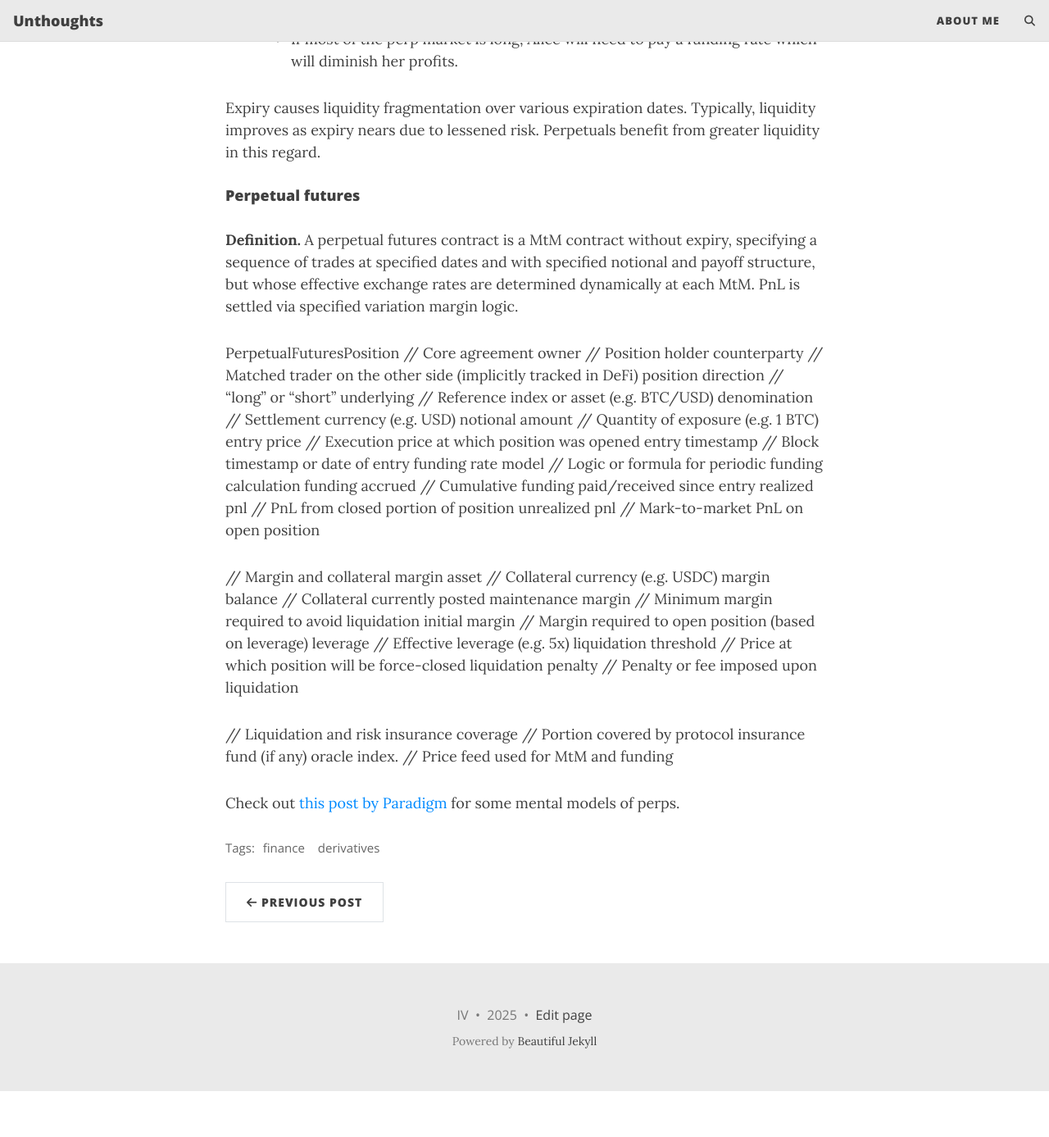
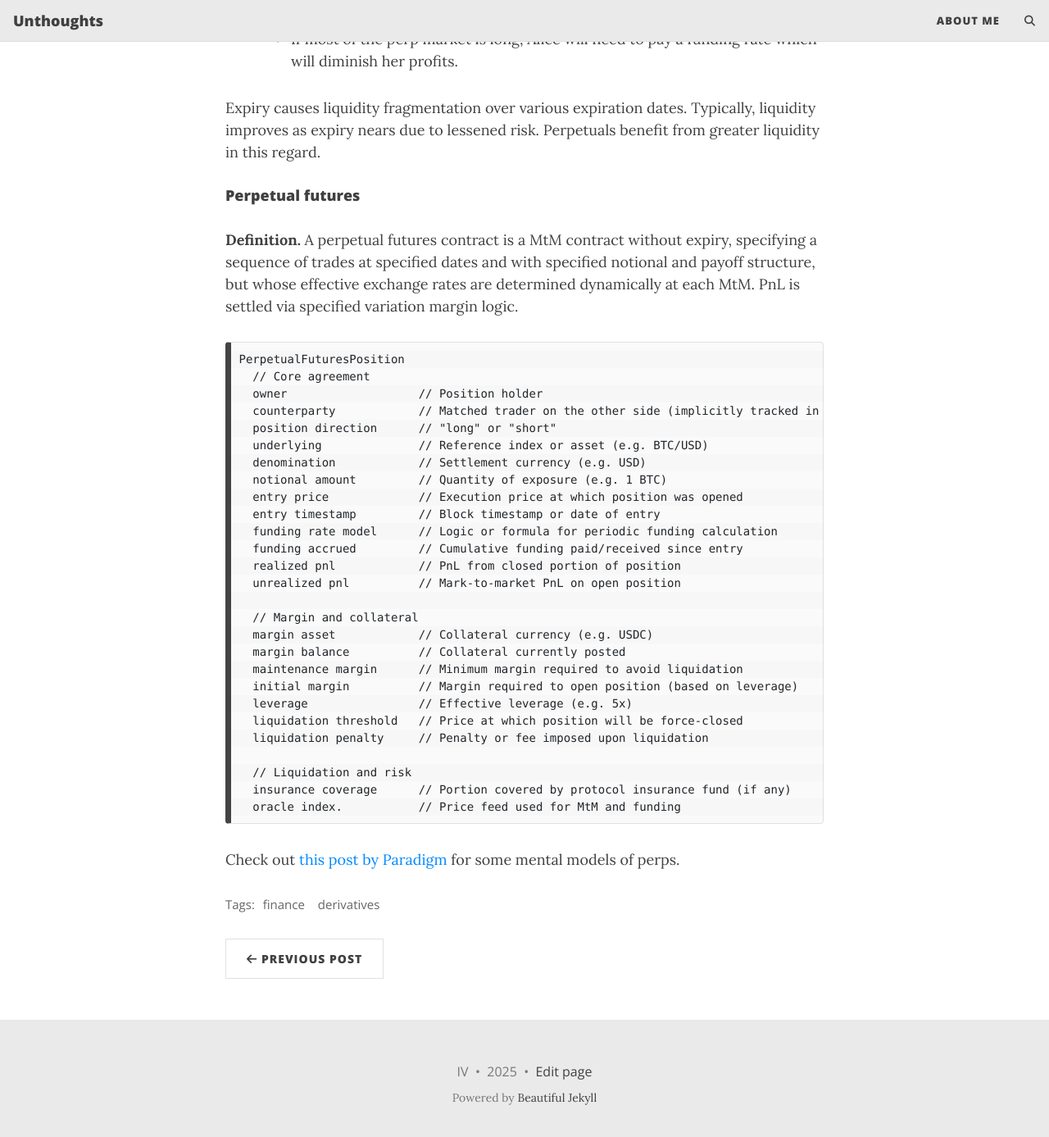
Before and after one commit to unthoughts/unthoughts.github.io, a Jekyll site: the page built from _posts/2025-07-26-blurb-on-derivatives.md, in a window 1280 px wide and 1400 px high, scrolled down 9580 px. Shown: the top 1387 px of the window at 82% size. Built offline with Jekyll 4.4.1, drawn with Linux system fonts in a browser that asks for light colours; comment, search, counter and statistics services are not loaded; before the commit the page ends 10911 px from its top, so only the background shows below that.

Commit message:
minor typos

````diff
--- a/_posts/2025-07-26-blurb-on-derivatives.md
+++ b/_posts/2025-07-26-blurb-on-derivatives.md
@@ -121,7 +121,7 @@ This section is dedicated to common types of derivatives. Apart from forwards, h
 
 |                 | Futures     | Options   |
 |-----------------|-------------|-----------|
-| **Expiring**.   |             |           |
+| **Expiring**    |             |           |
 | **Perpetual**   |             |           |
 
 ### Expiring derivatives
@@ -241,6 +241,7 @@ Expiry causes liquidity fragmentation over various expiration dates. Typically,
 
 **Definition.** A perpetual futures contract is a MtM contract without expiry, specifying a sequence of trades at specified dates and with specified notional and payoff structure, but whose effective exchange rates are determined dynamically at each MtM. PnL is settled via specified variation margin logic.
 
+```
 PerpetualFuturesPosition
   // Core agreement
   owner                   // Position holder
@@ -268,5 +269,6 @@ PerpetualFuturesPosition
   // Liquidation and risk
   insurance coverage      // Portion covered by protocol insurance fund (if any)
   oracle index.           // Price feed used for MtM and funding
+```
 
 Check out [this post by Paradigm](https://www.paradigm.xyz/2021/03/the-cartoon-guide-to-perps) for some mental models of perps.
````
